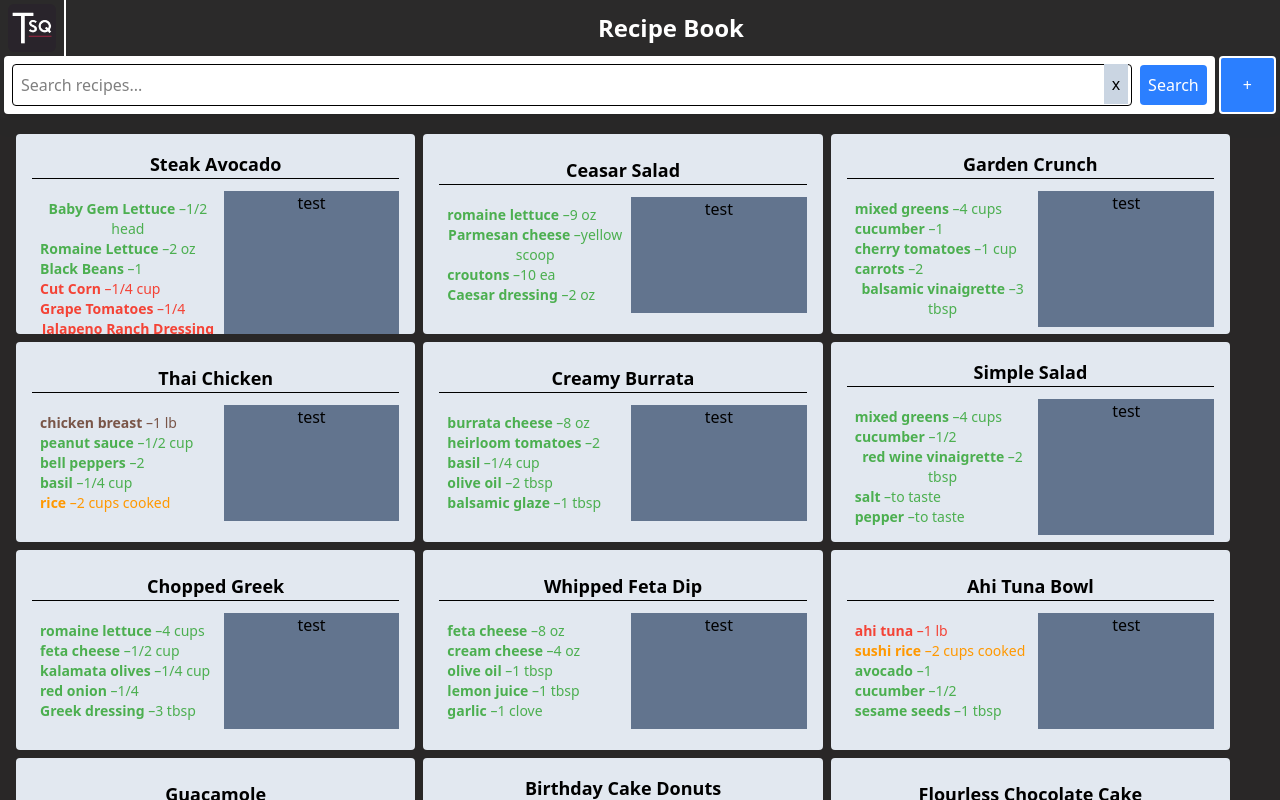
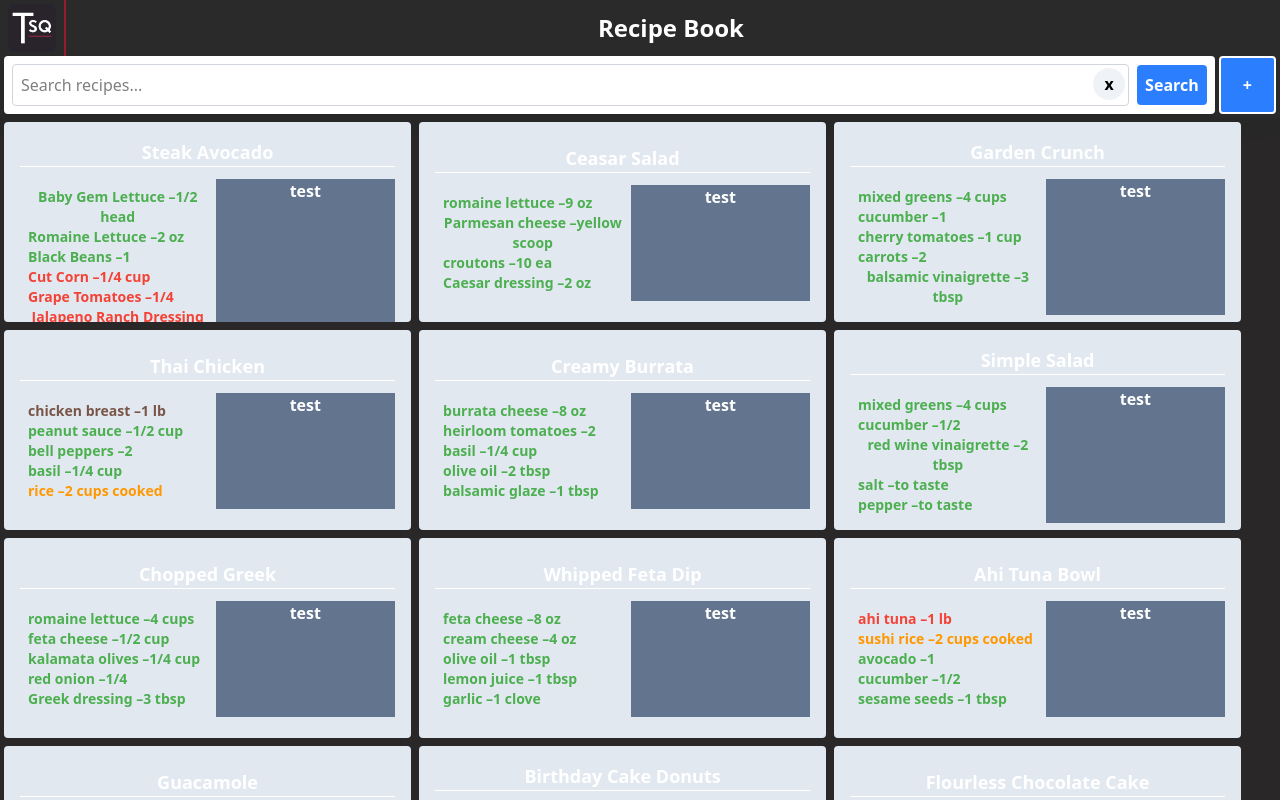
Before and after one commit to plachenko/TSRecipe, a SvelteKit app: page / in a window 1280 px wide. Shown: the top 800 px of the page. Built offline with nearby package versions, Linux system fonts and the light colour scheme.

Commit message:
adding style and layout changes

```diff
--- a/src/app.css
+++ b/src/app.css
@@ -1 +1,16 @@
 @import 'tailwindcss';
+
+@layer base {
+    button {
+        @apply text-white font-bold cursor-pointer;
+    }
+
+    button:disabled {
+        @apply opacity-50 cursor-default;
+    }
+
+    input,
+    textarea {
+        @apply border border-gray-300 rounded p-2 w-full;
+    }
+}
--- a/src/routes/+page.svelte
+++ b/src/routes/+page.svelte
@@ -345,7 +345,7 @@
 	<div class="flex w-full flex-row items-center justify-center rounded text-white shadow-lg">
 		<div class="flex w-full flex-col pb-1 px-1">
 			<div class="align-center items-center flex w-full flex-1">
-                <div class="border-r-2 border-[rgb(151, 27, 47)] pr-1">
+                <div class="border-r-2 border-[#971B2F] pr-1">
 
                 <button onclick={() => (currentRecipe = null)} class="flex items-center">
                     <img src={Logo} alt="Logo" class="h-12 w-12 rounded-md m-1" />
@@ -383,7 +383,7 @@
 									placeholder="Search recipes..."
 									class="w-full rounded border p-2 text-black"
 								/>
-                                <button class="p-2 text-black bg-slate-300 absolute right-1" onclick={() => (searchRecipe = '')}>x</button>
+                                <button class="absolute right-1 top-1 size-8 " onclick={() => (searchRecipe = '')}><div class="rounded-full flex h-full w-full items-center justify-center text-black bg-slate-300/30">x</div></button>
 							</div>
 
 							<button class="rounded bg-blue-500 p-2 text-white">Search</button>
@@ -421,7 +421,7 @@
 		</div>
 	{:else}
 		<div
-			class="mb-4 flex w-full flex-row flex-wrap items-center gap-2 rounded p-4 shadow-md"
+			class="mb-4 flex w-full flex-row flex-wrap items-center gap-2 rounded p-1 shadow-md"
 		>
 			{#each shownRecipes as recipe}
 				<button
```
Also changed, not shown: static/favicon.png.
